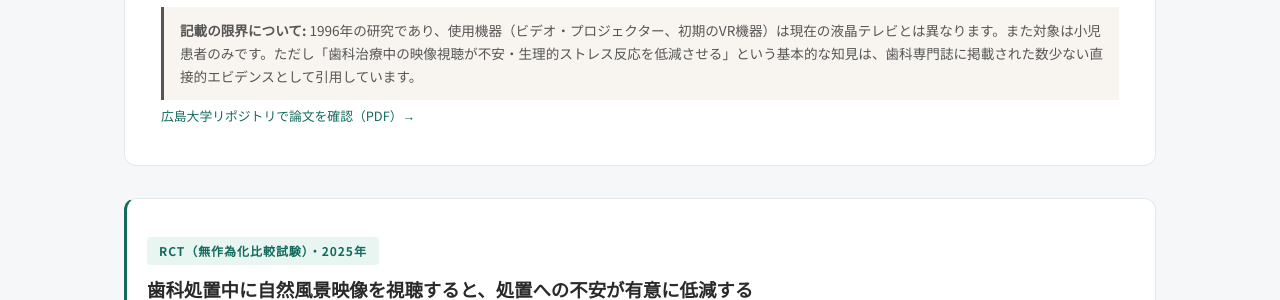
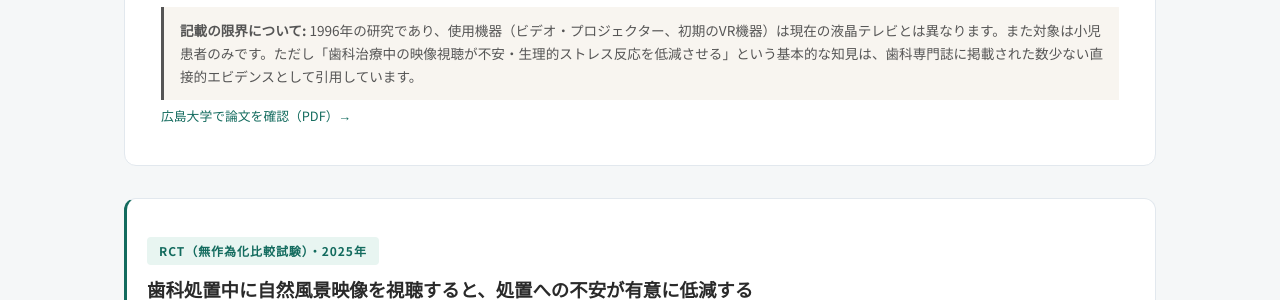
Before and after one commit to dr836gnypeq-ctrl/fukeichou-site, a Jekyll site: the page built from evidence/clinic.html, in a window 1280 px wide and 900 px high, scrolled down 8523 px. Shown: the part 154-454 px from the top of the window. Built offline with Jekyll 4.4.1, drawn with Linux system fonts in a browser that asks for light colours; nearby versions of some CDN libraries; some of the changed text lies outside the part shown.

Commit message:
clinic: fix Ishikawa 1996 link text - remove リポジトリ

```diff
--- a/evidence/clinic.html
+++ b/evidence/clinic.html
@@ -260,7 +260,7 @@
 <div class="ev-study-note">
 <strong>記載の限界について:</strong> 1996年の研究であり、使用機器（ビデオ・プロジェクター、初期のVR機器）は現在の液晶テレビとは異なります。また対象は小児患者のみです。ただし「歯科治療中の映像視聴が不安・生理的ストレス反応を低減させる」という基本的な知見は、歯科専門誌に掲載された数少ない直接的エビデンスとして引用しています。
 </div>
-<a class="ev-study-link" href="https://hiroshima.repo.nii.ac.jp/record/2029004/files/jhuds_28-1_183.pdf" target="_blank" rel="noopener">広島大学リポジトリで論文を確認（PDF）→</a>
+<a class="ev-study-link" href="https://hiroshima.repo.nii.ac.jp/record/2029004/files/jhuds_28-1_183.pdf" target="_blank" rel="noopener">広島大学で論文を確認（PDF）→</a>
 </div>
 
 <!-- ⑦ 歯科RCT×自然映像×不安低減（最新） -->
@@ -376,7 +376,7 @@
 <div class="ev-ref-item">Halperson, E. et al. (2020). The effect of the waiting room's environment on level of anxiety experienced by children prior to dental treatment. <em>BMC Oral Health</em>, 20, 12. <a href="https://pmc.ncbi.nlm.nih.gov/articles/PMC6937630/" target="_blank" rel="noopener">PMC</a></div>
 <div class="ev-ref-item">Beukeboom, C.J., Langeveld, D. & Tanja-Dijkstra, K. (2012). Stress-reducing effects of real and artificial nature in a hospital waiting room. <em>Journal of Alternative and Complementary Medicine</em>, 18(4), 329-333. <a href="https://doi.org/10.1089/acm.2011.0488" target="_blank" rel="noopener">DOI</a></div>
 <div class="ev-ref-item">曽我部正弘, 岡久稔也, 中園雅彦, 高山哲治 (2020). 映像・照明を用いた視覚刺激によるdistractionの上部消化管内視鏡検査受診者への影響. <em>日本消化器がん検診学会雑誌</em>, 58(6), 983-995. UMIN000018579.</div>
-<div class="ev-ref-item">石川隆義, 佐牟田毅, 簡妙容, 永田綾, 岩本由紀, 長坂信夫 (1996). 小児歯科治療時における視聴覚リラクゼーション法の効果に関する研究. <em>広大歯誌</em>, 28, 181-187. <a href="https://hiroshima.repo.nii.ac.jp/record/2029004/files/jhuds_28-1_183.pdf" target="_blank" rel="noopener">広島大学リポジトリ（PDF）</a></div>
+<div class="ev-ref-item">石川隆義, 佐牟田毅, 簡妙容, 永田綾, 岩本由紀, 長坂信夫 (1996). 小児歯科治療時における視聴覚リラクゼーション法の効果に関する研究. <em>広大歯誌</em>, 28, 181-187. <a href="https://hiroshima.repo.nii.ac.jp/record/2029004/files/jhuds_28-1_183.pdf" target="_blank" rel="noopener">広島大学（PDF）</a></div>
 <div class="ev-ref-item">大橋順太郎, 山下佳雄, 中山雪詩, 合島怜央奈 (2025). Virtual Reality視聴によるインプラント手術時の不安軽減効果. <em>日本口腔インプラント学会誌</em>, 38(3), 204-210. <a href="https://www.jstage.jst.go.jp/article/jsoi/38/3/38_204/_article/-char/ja" target="_blank" rel="noopener">J-STAGE</a></div>
 <div class="ev-ref-item">Ulrich, R.S. (1991). Effects of interior design on wellness. <em>J Health Care Interior Design</em>, 3, 97-109.</div>
 <div class="ev-ref-item">Kaplan, R. & Kaplan, S. (1989). <em>The Experience of Nature.</em> Cambridge University Press.</div>
```
